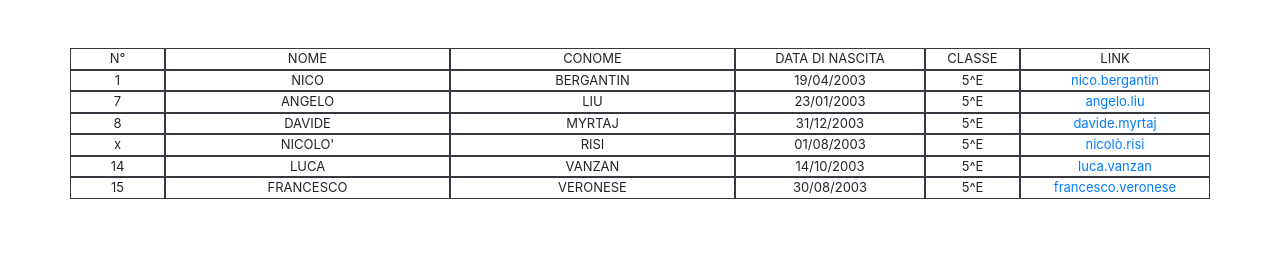
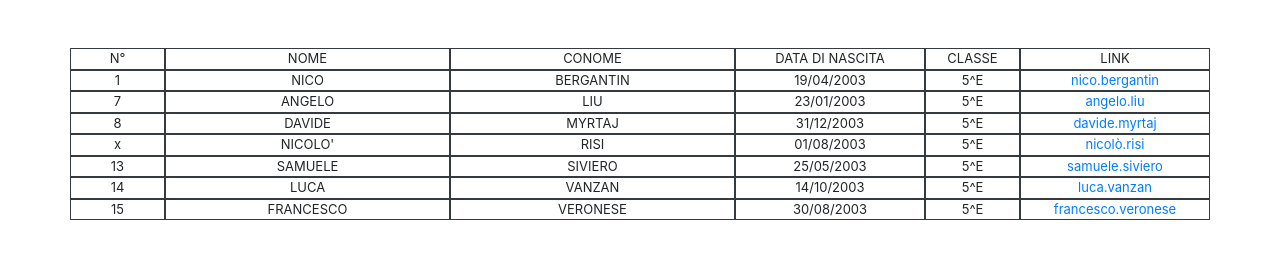
Before and after one commit to cristianogregnanin/5ehtml, a plain HTML site: page index.html in a window 1280 px wide. Drawn offline with nearby package versions, Linux system fonts and the light colour scheme.

Commit message:
modifica tabella iniziale

```diff
--- a/index.html
+++ b/index.html
@@ -51,6 +51,14 @@
             <div class="col-2 border border-dark"><a href="Risi/fileHR.html">nicolò.risi</a></div>
         </div>
         <div class="row">
+            <div class="col-1 border border-dark">13</div>
+            <div class="col border border-dark">SAMUELE</div>
+            <div class="col border border-dark">SIVIERO</div>
+            <div class="col-2 border border-dark">25/05/2003</div>
+            <div class="col-1 border border-dark">5^E</div>
+            <div class="col-2 border border-dark"><a href="Siviero/SamueleSiviero.html">samuele.siviero</a></div>
+        </div>
+        <div class="row">
             <div class="col-1 border border-dark">14</div>
             <div class="col border border-dark">LUCA</div>
             <div class="col border border-dark">VANZAN</div>
```
